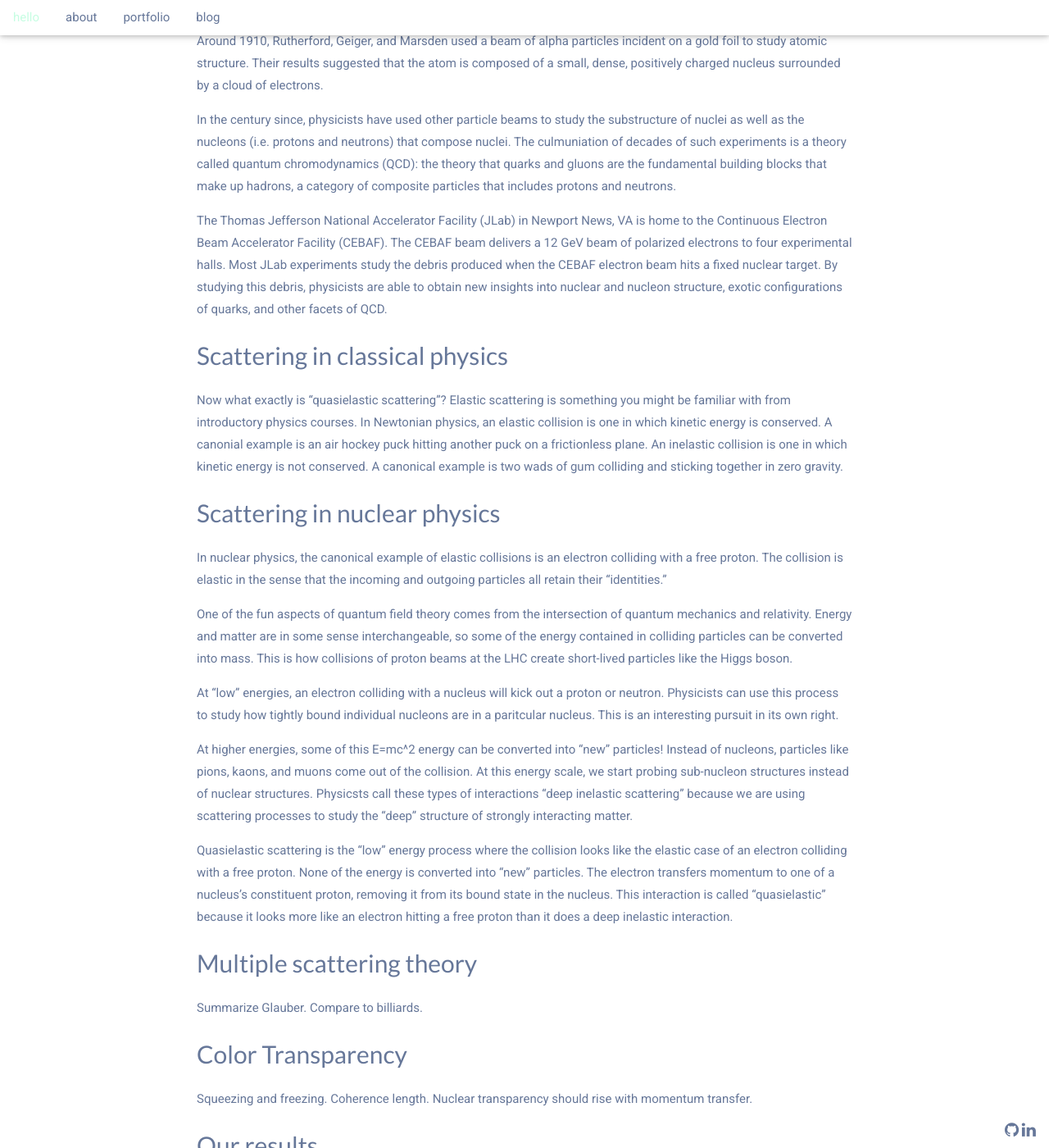
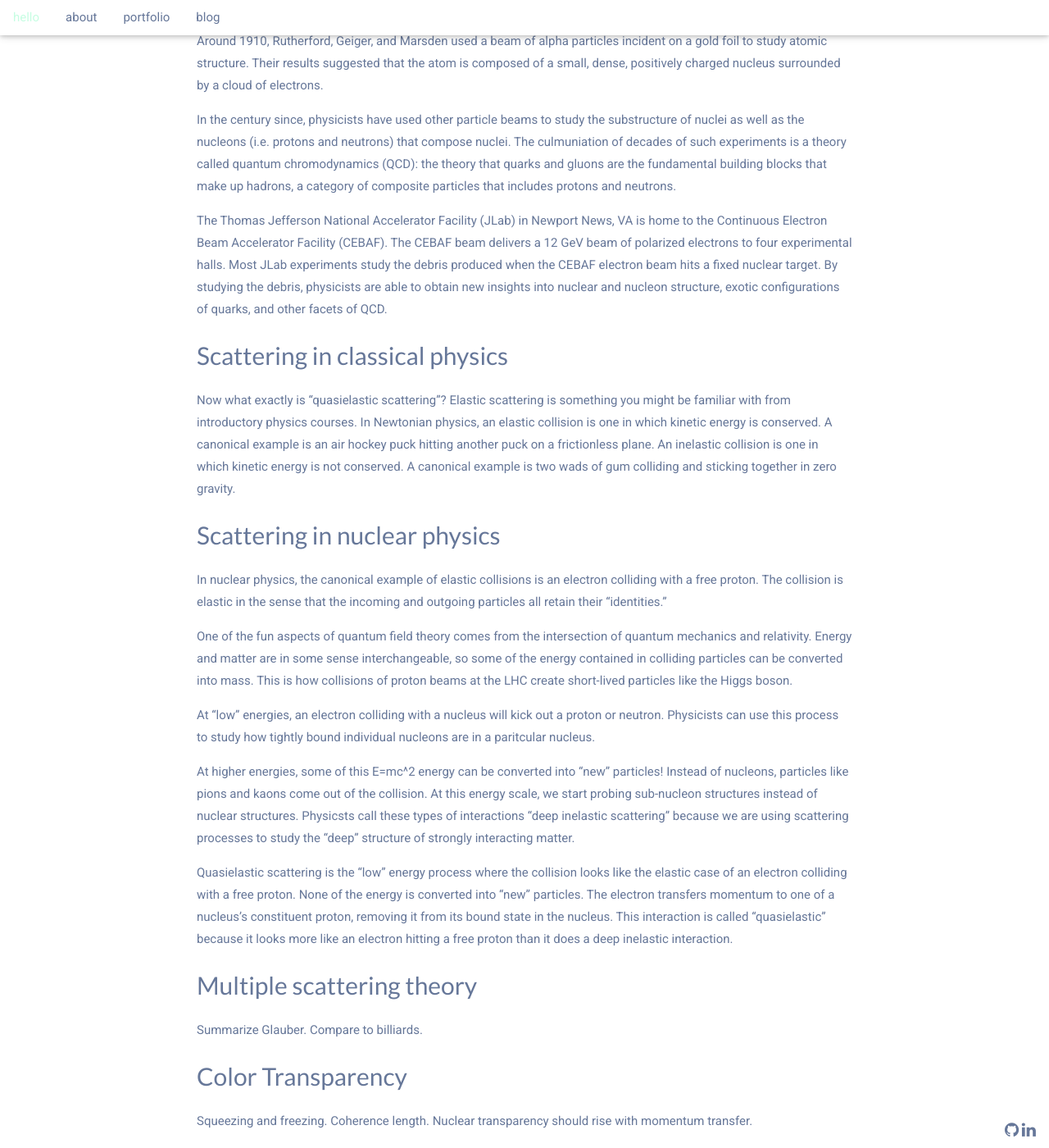
Before and after one commit to johnmatter/johnmatter.github.io, a Jekyll site: the page built from _portfolio/03_color-transparency.md, in a window 1280 px wide and 1400 px high, scrolled down 345 px. Shown: the whole window at 82% size. Built offline with Jekyll 4.4.1, drawn with Linux system fonts in a browser that asks for light colours.

Commit message:
fix a typo in CT portfolio item

```diff
--- a/_portfolio/03_color-transparency.md
+++ b/_portfolio/03_color-transparency.md
@@ -19,13 +19,13 @@ The culmuniation of decades of such experiments is a theory called quantum chrom
 The Thomas Jefferson National Accelerator Facility (JLab) in Newport News, VA is home to the Continuous Electron Beam Accelerator Facility (CEBAF).
 The CEBAF beam delivers a 12 GeV beam of polarized electrons to four experimental halls.
 Most JLab experiments study the debris produced when the CEBAF electron beam hits a fixed nuclear target.
-By studying this debris, physicists are able to obtain new insights into nuclear and nucleon structure, exotic configurations of quarks, and other facets of QCD.
+By studying the debris, physicists are able to obtain new insights into nuclear and nucleon structure, exotic configurations of quarks, and other facets of QCD.
 
 ## Scattering in classical physics
 Now what exactly is "quasielastic scattering"?
 Elastic scattering is something you might be familiar with from introductory physics courses.
 In Newtonian physics, an elastic collision is one in which kinetic energy is conserved.
-A canonial example is an air hockey puck hitting another puck on a frictionless plane.
+A canonical example is an air hockey puck hitting another puck on a frictionless plane.
 An inelastic collision is one in which kinetic energy is not conserved.
 A canonical example is two wads of gum colliding and sticking together in zero gravity.
 
@@ -39,10 +39,9 @@ This is how collisions of proton beams at the LHC create short-lived particles l
 
 At "low" energies, an electron colliding with a nucleus will kick out a proton or neutron.
 Physicists can use this process to study how tightly bound individual nucleons are in a paritcular nucleus.
-This is an interesting pursuit in its own right.
 
 At higher energies, some of this E=mc^2 energy can be converted into "new" particles!
-Instead of nucleons, particles like pions, kaons, and muons come out of the collision.
+Instead of nucleons, particles like pions and kaons come out of the collision.
 At this energy scale, we start probing sub-nucleon structures instead of nuclear structures.
 Physicsts call these types of interactions "deep inelastic scattering" because we are using scattering processes to study the "deep" structure of strongly interacting matter.
 
```
